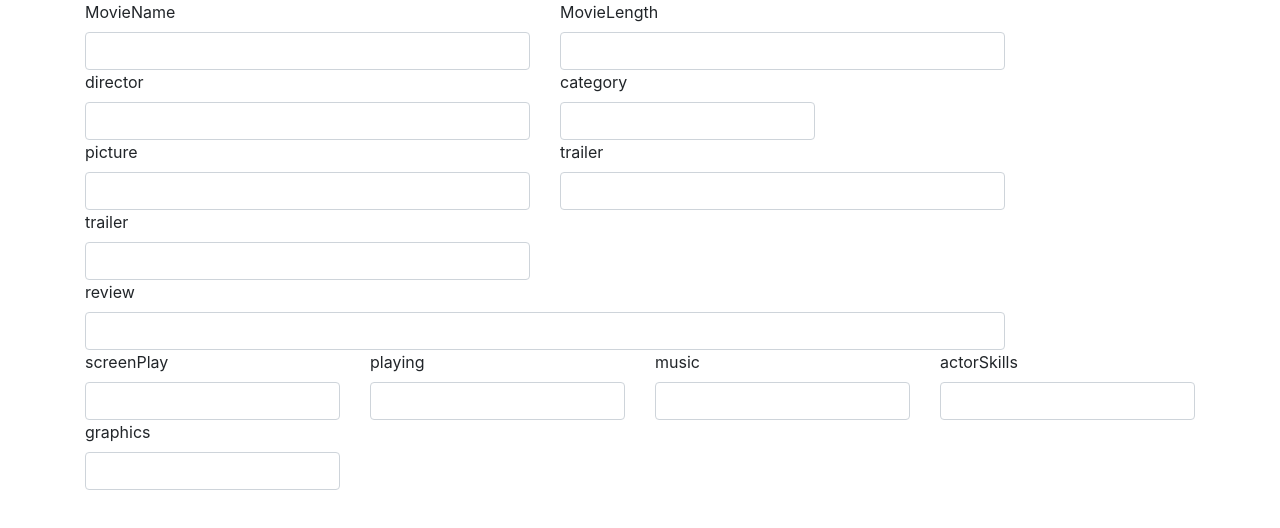
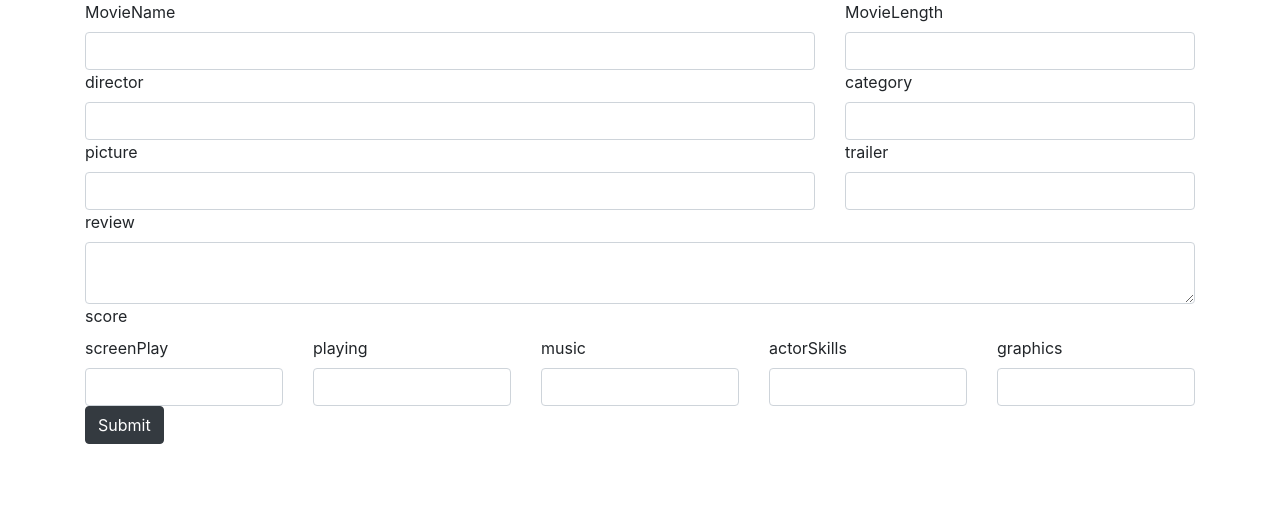
Before and after one commit to notvv/64309010019_thanaphat, a plain HTML site: page week9/addMovie.html in a window 1280 px wide. Drawn offline with nearby package versions, Linux system fonts and the light colour scheme.

Commit message:
Update addMovie.html

```diff
--- a/week9/addMovie.html
+++ b/week9/addMovie.html
@@ -2,74 +2,127 @@
 <html lang="en">
   <head>
     <title>Title</title>
-    <!-- Required meta tags -->
+
     <meta charset="utf-8">
     <meta name="viewport" content="width=device-width, initial-scale=1, shrink-to-fit=no">
-    <!-- Bootstrap CSS -->
-    <link rel="stylesheet" href="https://stackpath.bootstrapcdn.com/bootstrap/4.3.1/css/bootstrap.min.css" integrity="sha384-ggOyR0iXCbMQv3Xipma34MD+dH/1fQ784/j6cY/iJTQUOhcWr7x9JvoRxT2MZw1T" crossorigin="anonymous">
     <script src="https://code.jquery.com/jquery-3.3.1.slim.min.js" integrity="sha384-q8i/X+965DzO0rT7abK41JStQIAqVgRVzpbzo5smXKp4YfRvH+8abtTE1Pi6jizo" crossorigin="anonymous"></script>
     <script src="https://cdnjs.cloudflare.com/ajax/libs/popper.js/1.14.7/umd/popper.min.js" integrity="sha384-UO2eT0CpHqdSJQ6hJty5KVphtPhzWj9WO1clHTMGa3JDZwrnQq4sF86dIHNDz0W1" crossorigin="anonymous"></script>
     <script src="https://stackpath.bootstrapcdn.com/bootstrap/4.3.1/js/bootstrap.min.js" integrity="sha384-JjSmVgyd0p3pXB1rRibZUAYoIIy6OrQ6VrjIEaFf/nJGzIxFDsf4x0xIM+B07jRM" crossorigin="anonymous"></script>
+
+    <link rel="stylesheet" href="https://stackpath.bootstrapcdn.com/bootstrap/4.3.1/css/bootstrap.min.css" integrity="sha384-ggOyR0iXCbMQv3Xipma34MD+dH/1fQ784/j6cY/iJTQUOhcWr7x9JvoRxT2MZw1T" crossorigin="anonymous">
   </head>
   <body>
-    <div class="container">
-    <form id="myForm">
-        <div class="row">
-            <div class="col-5">
-                <label>MovieName</label>
-                <input type="text" id="MovieName" class="form-control">
+      <div class="container">
+        <form id="myForm">
+            <div class="row">
+                <div class="col-8">
+                    <label>MovieName</label>
+                    <input type="text"  id="movieName"  class="form-control">
+                </div>
+                <div class="col-4">
+                    <label>MovieLength</label>
+                    <input type="text"  id="movieLength"  class="form-control">
+                </div>
             </div>
-            <div class="col-5">
-                <label>MovieLength</label>
-                <input type="text" id="MovieLength" class="form-control">
+            <div class="row">
+                <div class="col-8">
+                    <label>director</label>
+                    <input type="text"  id="director"  class="form-control">
+                </div>
+                <div class="col-4">
+                    <label>category</label>
+                    <input type="text"  id="category"  class="form-control">
+                </div>
+               </div>
+               <div class="row">
+                <div class="col-8">
+                    <label>picture</label>
+                    <input type="text"  id="picture"  class="form-control">
+                </div>
+                <div class="col-4">
+                    <label>trailer</label>
+                    <input type="text"  id="trailer"  class="form-control">
+                </div>
             </div>
-            <div class="col-5">
-                <label>director</label>
-                <input type="text" id="director" class="form-control">
+            <div class="row">
+                <div class="col-12">
+                    <label>review</label>
+                    <textarea  id="review" class="form-control"></textarea>
+                </div>
             </div>
-            <div class="col-3">
-                <label>category</label>
-                <input type="text" id="category" class="form-control">
+            <div class="row">
+                <div class="col" >
+                    <label>score</label>
+                </div>
             </div>
-            <div class="col-5">
-                <label>picture</label>
-                <input type="text" id="picture" class="form-control">
+            <div class="row">
+                <div class="col">
+                    <label>screenPlay</label>
+                    <input type="text"  id="screenPlay"  class="form-control">
+                </div>
+                <div class="col">
+                    <label>playing</label>
+                    <input type="text"  id="playing"  class="form-control">
+                </div>
+                <div class="col">
+                    <label>music</label>
+                    <input type="text"  id="music"  class="form-control">
+                </div>
+                <div class="col">
+                    <label>actorSkills</label>
+                    <input type="text"  id="actorSkills"  class="form-control">
+                </div>
+                <div class="col">
+                    <label>graphics</label>
+                    <input type="text"  id="graphics"  class="form-control">
+                </div>
             </div>
-            <div class="col-5">
-                <label>trailer</label>
-                <input type="text" id="trailer" class="form-control">
+            <div class="row">
+                <div class="col">
+                    <input type="button" class="btn btn-dark" value="Submit" onclick="add()">
+
+                </div>
             </div>
-            <div class="col-5">
-                <label>trailer</label>
-                <input type="text" id="trailer" class="form-control">
-            </div>
-            <div class="col-10">
-                <label>review</label>
-                <input type="text" id="review" class="form-control">
-            </div>
-            <div class="col-3">
-                <label>screenPlay</label>
-                <input type="text" id="screenPlay" class="form-control">
-            </div>
-            <div class="col-3">
-                <label>playing</label>
-                <input type="text" id="playing" class="form-control">
-            </div>
-            <div class="col-3">
-                <label>music</label>
-                <input type="text" id="music" class="form-control">
-            </div>
-            <div class="col-3">
-                <label>actorSkills</label>
-                <input type="text" id="actorSkills" class="form-control">
-            </div>
-            <div class="col-3">
-                <label>graphics</label>
-                <input type="text" id="graphics" class="form-control">
-            </div>
-        </div>
+        </form>
+      </div>
+      <script>
+        function add(){
+           let obj ={
+            "id":"",
+            "movieName": document.forms['myForm']['movieName'].value,
+            "movieLength": document.forms['myForm']['movieLength'].value,
+            "director": document.forms['myForm']['director'].value,
+            "category": document.forms['myForm']['category'].value,
+            "picture": document.forms['myForm']['picture'].value,
+            "trailer": document.forms['myForm']['trailer'].value,
+            "review":{
+                 "review": document.forms['myForm']['review'].value,
+                 "score":{
+                      "screenPlay": Number(document.forms['myForm']['screenPlay'].value),
+                      "playing": Number(document.forms['myForm']['playing'].value),
+                      "music": Number(document.forms['myForm']['music'].value),
+                      "actorSkills": Number(document.forms['myForm']['actorSkills'].value),
+                      "graphics": Number(document.forms['myForm']['graphics'].value),
+                      "average": null
+                 }
+            }
+           };
 
-    </form>
-    </div>
+           obj.review.score.average = (obj.review.score.screenPlay+obj.review.score.playing+obj.review.score.music+obj.review.score.actorSkills+obj.review.score.graphics)/5;
+           console.log(obj);
+
+           let text = JSON.stringify(obj);
+           console.log("นี่คือข้อความ : ",text);
+
+           let xhr = new XMLHttpRequest();
+           xhr.open("POST","http://localhost:3000/movieReview");
+           xhr.setRequestHeader("Content-Type","application/json");
+           xhr.send(text);
+
+        }
+
+      </script>
+
+
   </body>
 </html>
```
